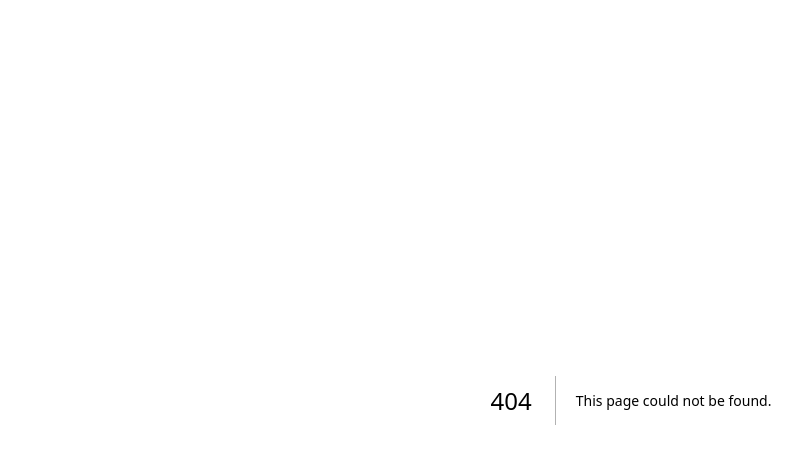
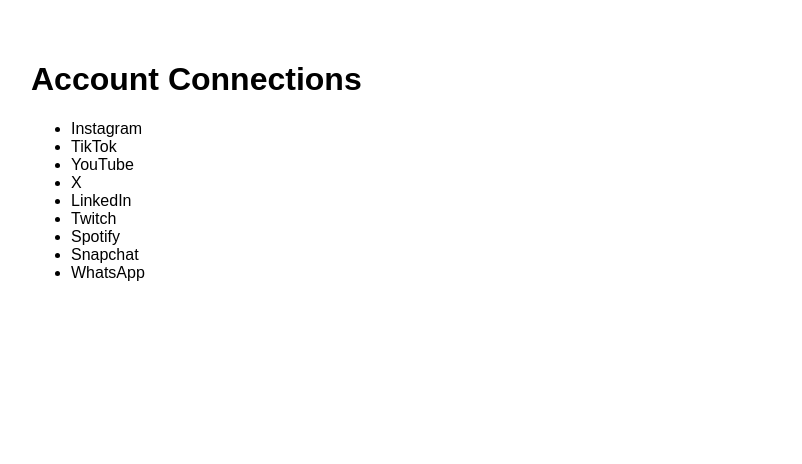
Before and after one commit to carbonactual/Shadow, a Next.js app in the folder apps/web/: page /accounts in a window 1280 px wide. Before the commit this address had no page. Shown: the top 464 px of the page, without its empty margins (9-811 px from the left). Built offline with nearby package versions, Linux system fonts and the light colour scheme.

Commit message:
Add accounts page

```diff
--- /dev/null
+++ b/apps/web/app/accounts/page.jsx
@@ -0,0 +1,9 @@
+export default function AccountsPage() {
+  const platforms = ['Instagram','TikTok','YouTube','X','LinkedIn','Twitch','Spotify','Snapchat','WhatsApp'];
+  return (
+    <main style={{ fontFamily: 'Arial', padding: 32 }}>
+      <h1>Account Connections</h1>
+      <ul>{platforms.map((p) => <li key={p}>{p}</li>)}</ul>
+    </main>
+  );
+}
```
